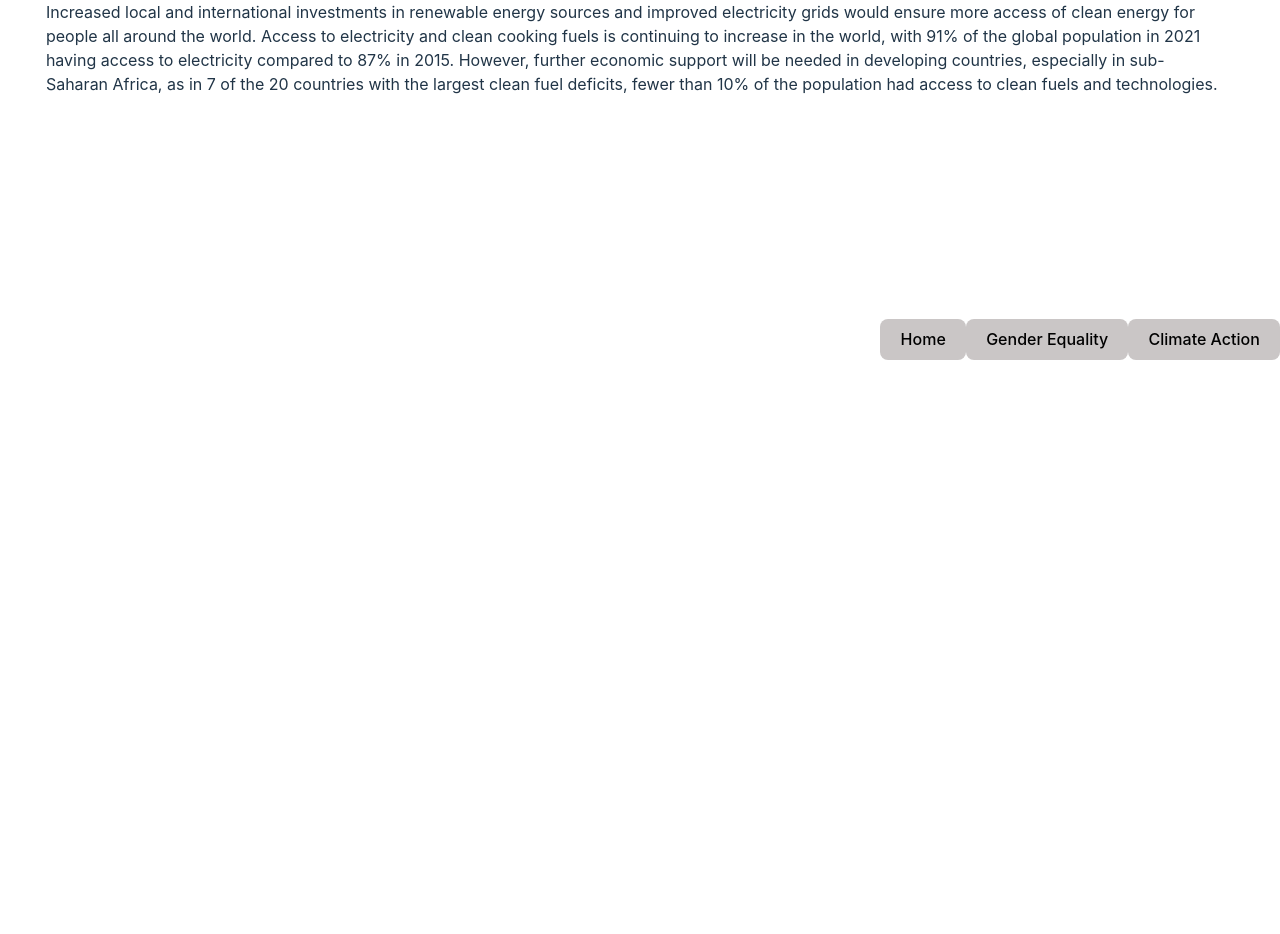
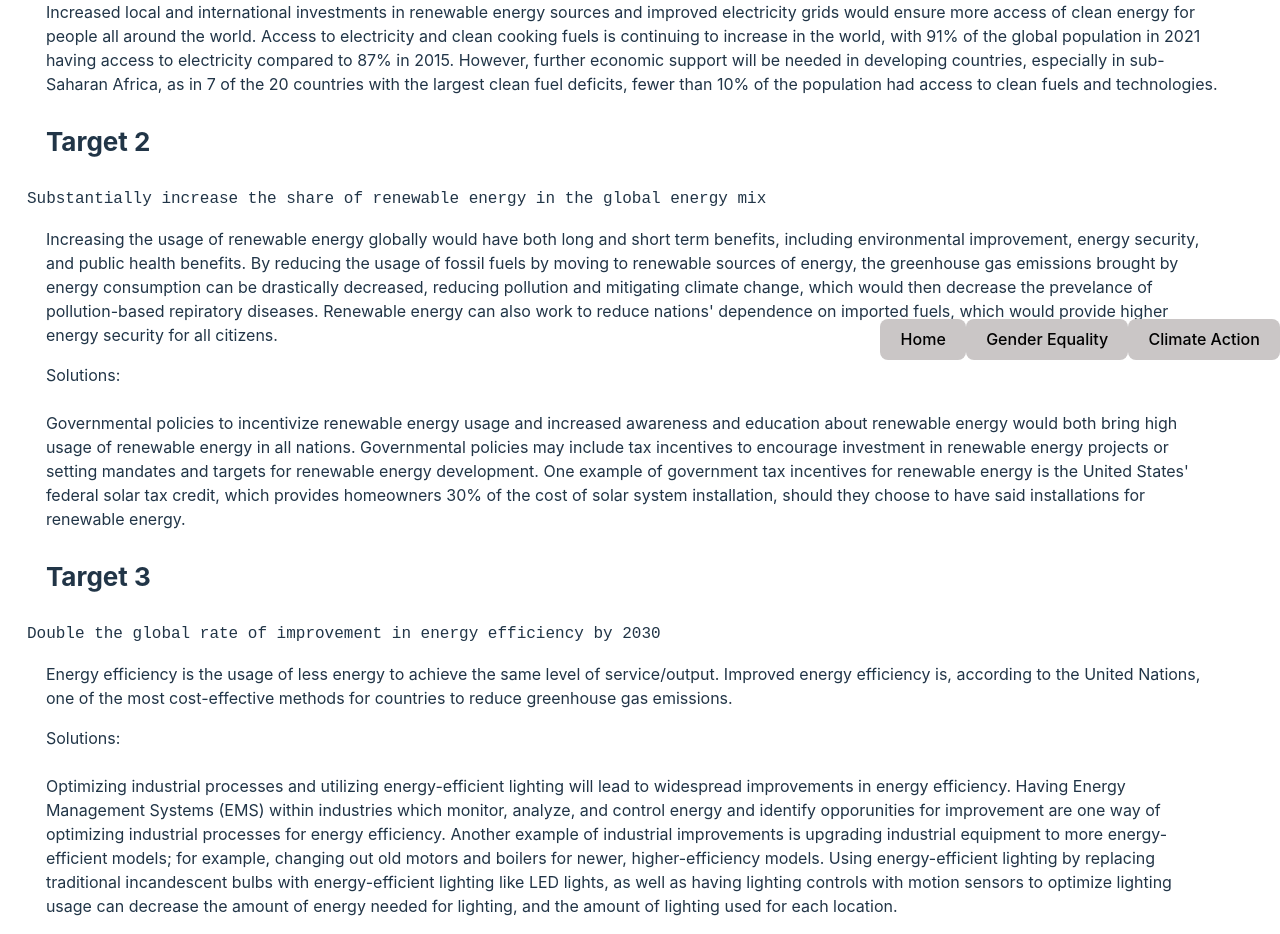
Before and after one commit to Heliiiiiicopter/Hackathon-2024---GNEC, a React (Vite) app: page /energy in a window 1280 px wide. Shown: the part 440-1374 px from the top of the page. Before the commit the page ends 800 px from the top, so only its background shows below. Built offline with nearby package versions, Linux system fonts and the light colour scheme.

Commit message:
energy targets

```diff
--- a/src/Energy.jsx
+++ b/src/Energy.jsx
@@ -20,6 +20,39 @@ const Energy = () => {
     needed in developing countries, especially in sub-Saharan Africa, as in 7 of the 20 countries with the largest clean fuel deficits, fewer than
     10% of the population had access to clean fuels and technologies.
     </p>
+    <h3> Target 2</h3>
+    <pre>Substantially increase the share of renewable energy in the global energy mix</pre>
+    <p className="p1">
+    Increasing the usage of renewable energy globally would have both long and short term benefits, including environmental improvement,
+    energy security, and public health benefits. By reducing the usage of fossil fuels by moving to renewable sources of energy,
+    the greenhouse gas emissions brought by energy consumption can be drastically decreased, reducing pollution and mitigating climate change,
+    which would then decrease the prevelance of pollution-based repiratory diseases.
+    Renewable energy can also work to reduce nations' dependence on imported fuels, which would provide higher energy security for
+    all citizens.
+    </p>
+    <p>Solutions: <br></br><br></br>
+    Governmental policies to incentivize renewable energy usage and increased awareness and education about renewable energy would
+    both bring high usage of renewable energy in all nations. Governmental policies may include tax incentives to encourage investment in
+    renewable energy projects or setting mandates and targets for renewable energy development. One example of government tax
+    incentives for renewable energy is the United States' federal solar tax credit, which provides homeowners 30% of the
+    cost of solar system installation, should they choose to have said installations for renewable energy.
+    </p>
+    <h3> Target 3</h3>
+    <pre>Double the global rate of improvement in energy efficiency by 2030</pre>
+    <p className="p1">
+        Energy efficiency is the usage of less energy to achieve the same level of service/output. Improved energy efficiency
+        is, according to the United Nations, one of the most cost-effective methods for countries to reduce greenhouse gas emissions.
+    </p>
+    <p>Solutions: <br></br><br></br>
+    Optimizing industrial processes and utilizing energy-efficient lighting will lead to widespread improvements in energy efficiency.
+    Having Energy Management Systems (EMS) within industries which monitor, analyze, and control energy and identify opporunities for
+    improvement are one way of optimizing industrial processes for energy efficiency. Another example of industrial improvements is
+    upgrading industrial equipment to more energy-efficient models; for example, changing out old motors and boilers for newer,
+    higher-efficiency models. Using energy-efficient lighting by replacing traditional incandescent bulbs with energy-efficient lighting
+    like LED lights, as well as having lighting controls with motion sensors to optimize lighting usage can decrease the amount of energy
+    needed for lighting, and the amount of lighting used for each location.
+    </p>
+
     <div className="navButtons">
     <button onClick={() => navigate("/")}>Home</button>
     <button onClick={() => navigate("/genderequality")}>Gender Equality</button>
```
